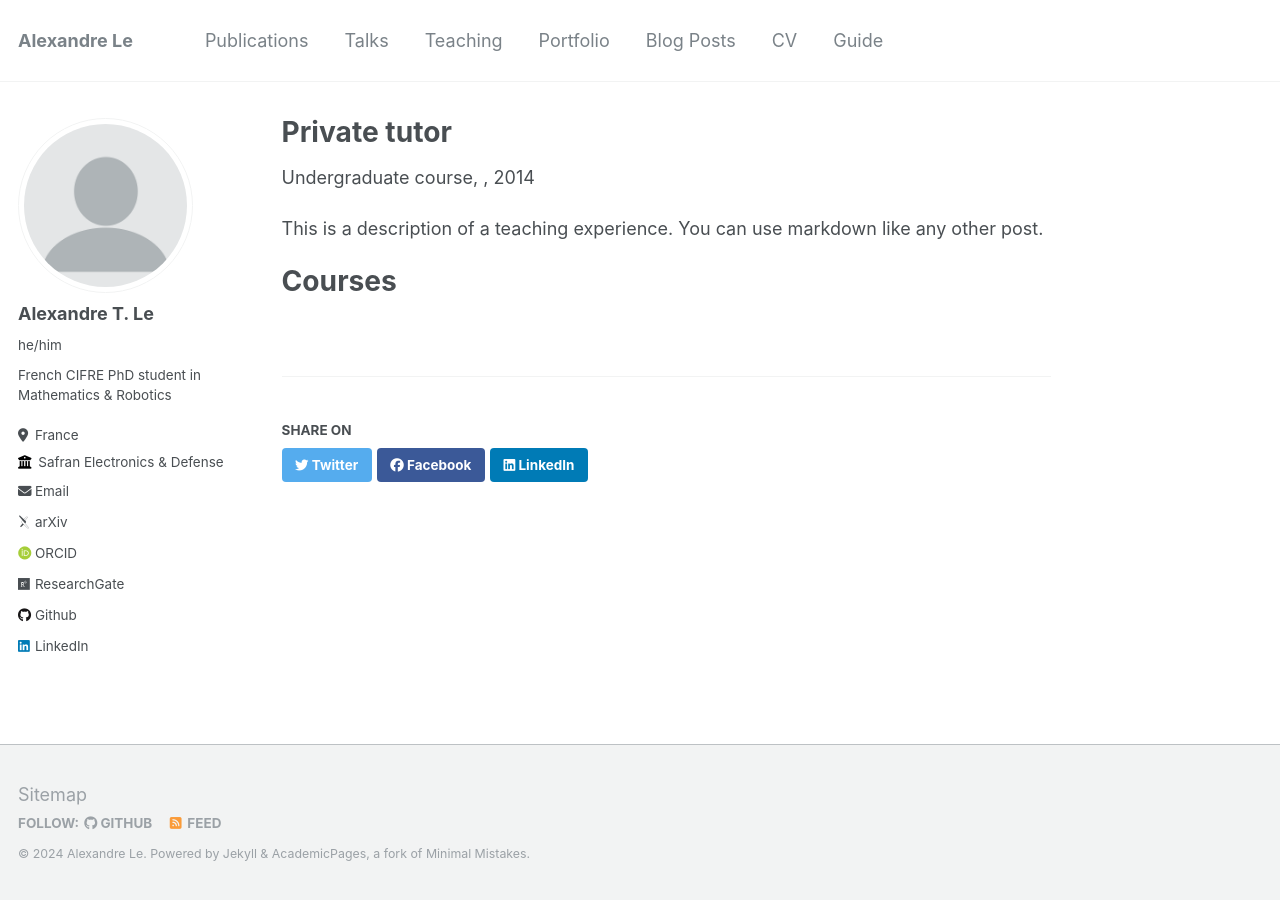
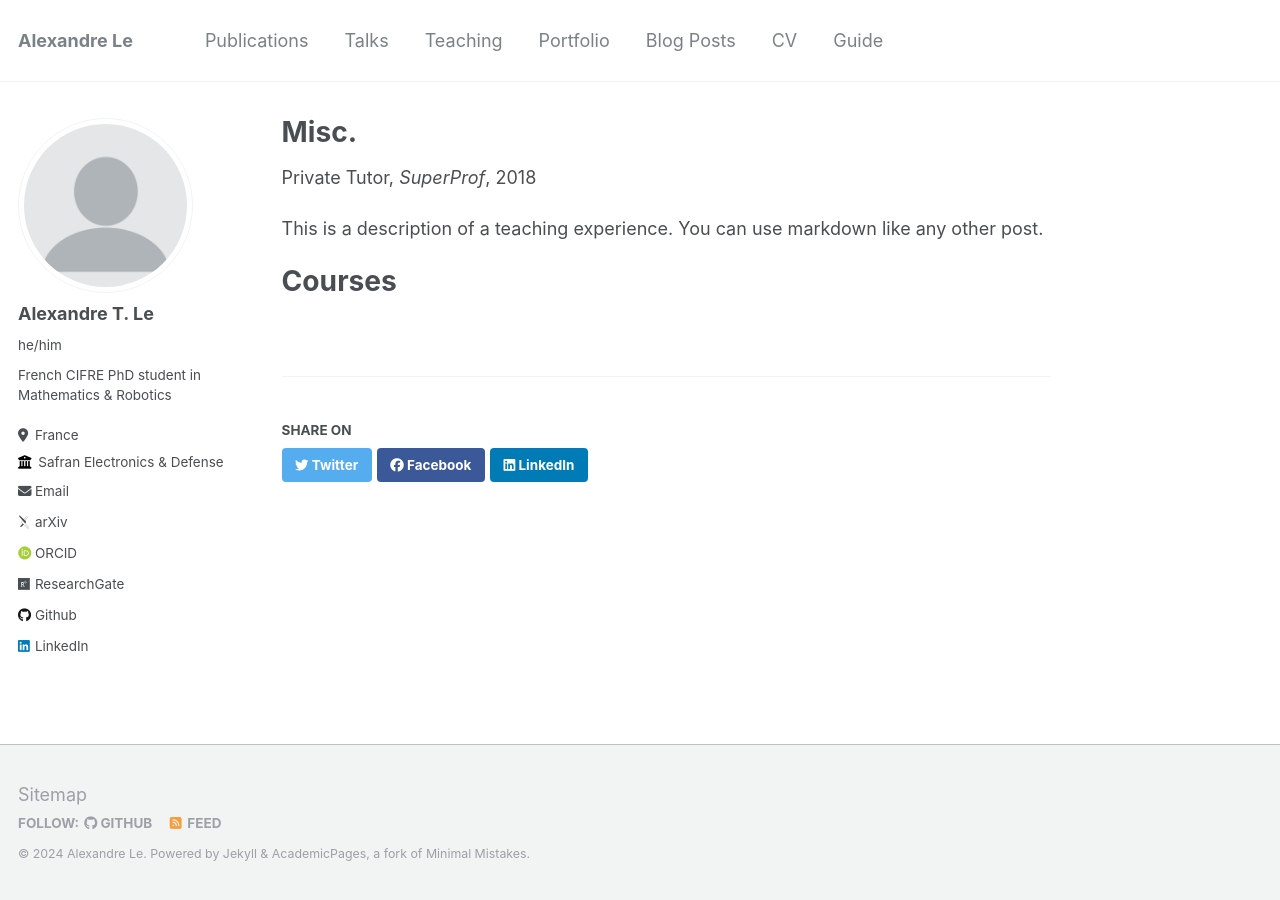
Before and after one commit to alexandre-tle/alexandre-tle.github.io, a Jekyll site: the page built from _teaching/2018_Private.md, in a window 1280 px wide. Built offline with Jekyll 4.4.1, drawn with Linux system fonts in a browser that asks for light colours; some web fonts are replaced.

Commit message:
Update 2018_Private.md

```diff
--- a/_teaching/2018_Private.md
+++ b/_teaching/2018_Private.md
@@ -1,10 +1,10 @@
 ---
-title: "Private tutor"
+title: "Misc."
 collection: teaching
-type: "Undergraduate course"
+type: "Private Tutor"
 permalink: /teaching/2014-spring-teaching-1
-venue: ""
-date: 2014-01-01
+venue: "SuperProf"
+date: 2018-09-01
 location: "Paris, France"
 ---
 
```
